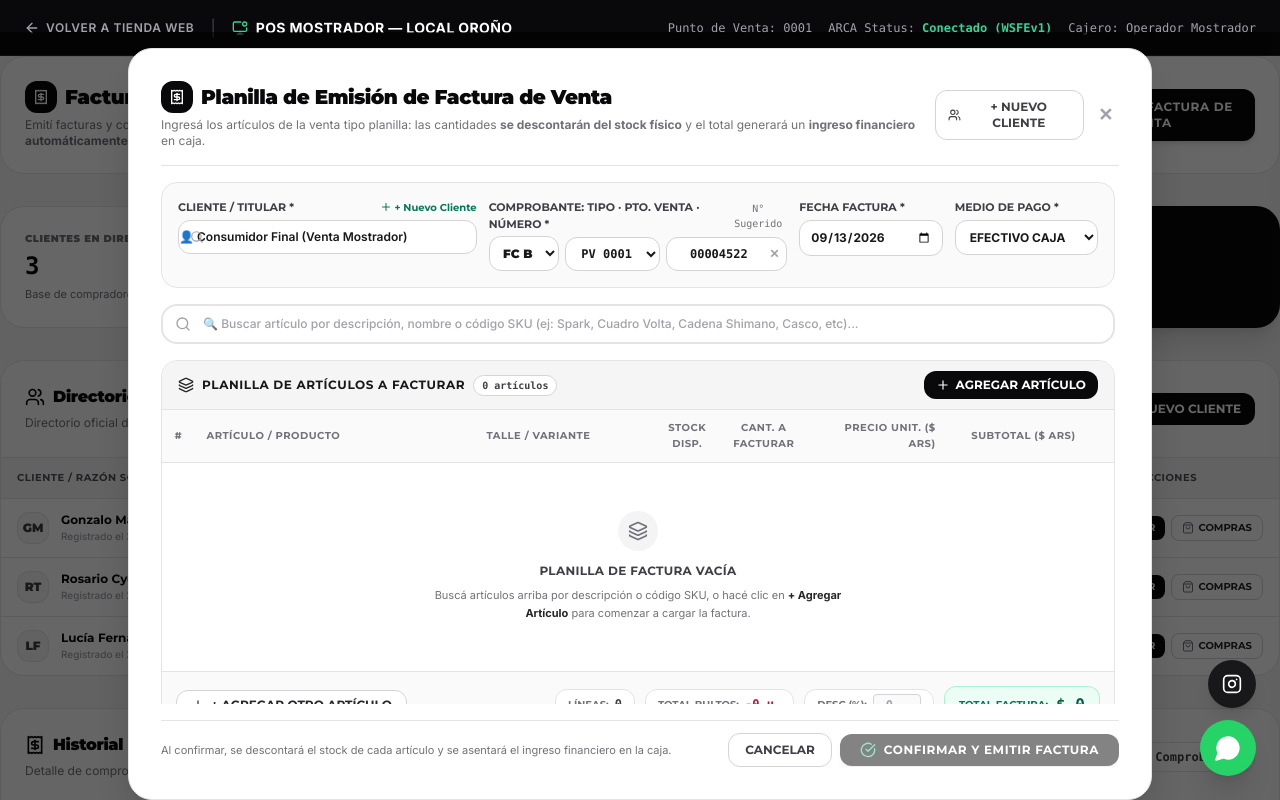
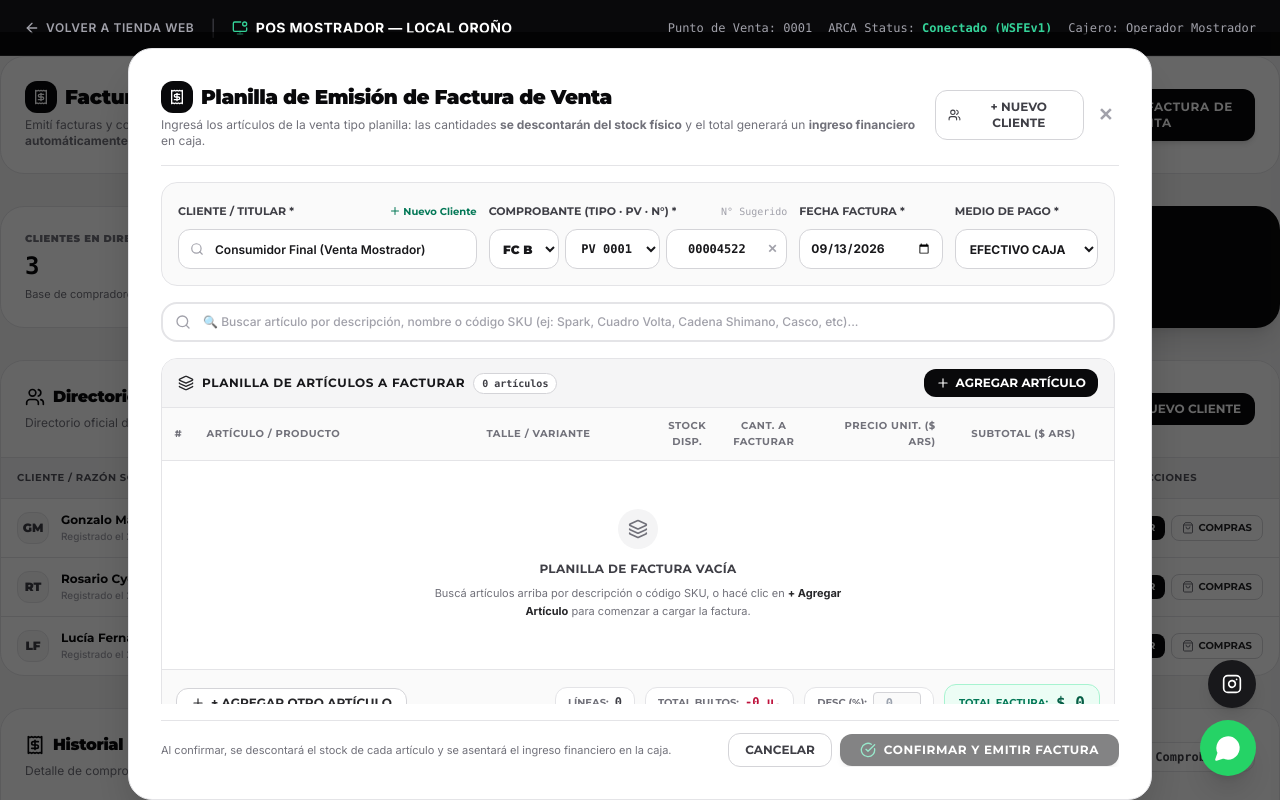
Before and after one commit to lgarcia28/orono-bike, a Next.js app: page /pos in a window 1280 px wide. Both pictures are taken after a click on the button "REGISTRAR FACTURA DE VENTA". Shown: the top 800 px of the page. Built offline with nearby package versions, Linux system fonts and the light colour scheme.

Commit message:
fix: alinear y corregir superposicion en cabecera de facturacion

```diff
--- a/app/components/pos/PointOfSaleInterface.tsx
+++ b/app/components/pos/PointOfSaleInterface.tsx
@@ -1321,11 +1321,11 @@ export function PointOfSaleInterface() {
             <form onSubmit={handleSaveInvoice} className="flex flex-col flex-1 overflow-hidden pt-4 gap-4">
               <div className="overflow-y-auto pr-1 space-y-4 flex-1">
                 {/* Cabecera de la Factura: Cliente, Comprobante dividido, Fecha y Medio de Pago */}
-                <div className="p-4 bg-zinc-50 border border-zinc-200 rounded-2xl grid grid-cols-1 sm:grid-cols-2 lg:grid-cols-12 gap-3">
-                  {/* 1. Cliente / Titular con Buscador Predictivo por Nombre, Apellido o DNI/CUIT */}
+                <div className="p-4 bg-zinc-50 border border-zinc-200 rounded-2xl grid grid-cols-1 sm:grid-cols-2 lg:grid-cols-12 gap-3 items-start">
+                  {/* 1. Cliente / Titular (4 cols) */}
                   <div className="lg:col-span-4 relative" ref={customerDropdownRef}>
-                    <div className="flex items-center justify-between mb-1">
-                      <label className="block text-[11px] font-heading font-bold uppercase text-zinc-700">
+                    <div className="h-6 flex items-center justify-between mb-1.5">
+                      <label className="block text-[11px] font-heading font-bold uppercase text-zinc-700 truncate">
                         Cliente / Titular *
                       </label>
                       <button
@@ -1337,10 +1337,10 @@ export function PointOfSaleInterface() {
                           }));
                           setShowAddCustomerModal(true);
                         }}
-                        className="text-[10px] font-heading font-bold text-emerald-700 hover:text-emerald-800 hover:underline flex items-center gap-0.5"
+                        className="text-[10px] font-heading font-bold text-emerald-700 hover:text-emerald-800 hover:underline flex items-center gap-0.5 shrink-0 ml-1"
                         title="Registrar nuevo cliente en el directorio"
                       >
-                        <Plus className="w-3 h-3" /> + Nuevo Cliente
+                        <Plus className="w-3 h-3" /> Nuevo Cliente
                       </button>
                     </div>
 
@@ -1348,12 +1348,12 @@ export function PointOfSaleInterface() {
                       <Search className="w-3.5 h-3.5 absolute left-3 text-zinc-400 pointer-events-none" />
                       <input
                         type="text"
-                        placeholder="🔍 Buscar por nombre, apellido o DNI..."
+                        placeholder="Buscar por nombre, apellido o DNI..."
                         value={
                           isCustomerDropdownOpen
                             ? customerComboboxQuery
                             : invoiceForm.customerId === 'CONSUMIDOR_FINAL'
-                            ? '👤 Consumidor Final (Venta Mostrador)'
+                            ? 'Consumidor Final (Venta Mostrador)'
                             : (() => {
                                 const found = customers.find((c) => c.id === invoiceForm.customerId);
                                 return found
@@ -1374,7 +1374,7 @@ export function PointOfSaleInterface() {
                           setCustomerComboboxQuery(e.target.value);
                           setIsCustomerDropdownOpen(true);
                         }}
-                        className="w-full pl-8.5 pr-8 py-2 bg-white border border-zinc-300 rounded-xl text-xs font-semibold text-zinc-900 focus:outline-none focus:ring-1 focus:ring-zinc-950 truncate"
+                        className="w-full h-10 pl-9 pr-8 bg-white border border-zinc-300 rounded-xl text-xs font-semibold text-zinc-900 focus:outline-none focus:ring-1 focus:ring-zinc-950 truncate"
                       />
                       {(invoiceForm.customerId !== 'CONSUMIDOR_FINAL' || customerComboboxQuery) && (
                         <button
@@ -1490,11 +1490,11 @@ export function PointOfSaleInterface() {
                     )}
                   </div>
 
-                  {/* 2. Factura Dividida: Tipo, Punto de Venta (Botones 1 y 2) y Número editable */}
+                  {/* 2. Comprobante: Tipo · Pto. Venta · Número (4 cols) */}
                   <div className="lg:col-span-4">
-                    <div className="flex items-center justify-between mb-1">
-                      <label className="block text-[11px] font-heading font-bold uppercase text-zinc-700">
-                        Comprobante: Tipo · Pto. Venta · Número *
+                    <div className="h-6 flex items-center justify-between mb-1.5">
+                      <label className="block text-[11px] font-heading font-bold uppercase text-zinc-700 truncate">
+                        Comprobante (Tipo · PV · N°) *
                       </label>
                       <button
                         type="button"
@@ -1506,7 +1506,7 @@ export function PointOfSaleInterface() {
                             invoiceNumber: `${prev.invoiceType}-${prev.invoicePos}-${suggested}`,
                           }));
                         }}
-                        className="text-[10px] font-mono text-zinc-500 hover:text-zinc-900 transition-colors"
+                        className="text-[10px] font-mono text-zinc-400 hover:text-zinc-800 transition-colors shrink-0 ml-1"
                         title="Restaurar número correlativo sugerido automáticamente"
                       >
                         N° Sugerido
@@ -1529,7 +1529,7 @@ export function PointOfSaleInterface() {
                               invoiceNumber: `${t}-${pos}-${nextNum}`,
                             });
                           }}
-                          className="w-full px-2 py-2 bg-white border border-zinc-300 rounded-xl text-xs font-heading font-black text-center text-zinc-900 focus:outline-none focus:ring-1 focus:ring-zinc-950"
+                          className="w-full h-10 px-1 bg-white border border-zinc-300 rounded-xl text-xs font-heading font-black text-center text-zinc-900 focus:outline-none focus:ring-1 focus:ring-zinc-950"
                         >
                           <option value="B">FC B</option>
                           <option value="A">FC A</option>
@@ -1543,7 +1543,7 @@ export function PointOfSaleInterface() {
                         <select
                           value={invoiceForm.invoicePos}
                           onChange={(e) => handleSelectPos(e.target.value)}
-                          className="w-full px-2 py-2 bg-white border border-zinc-300 rounded-xl text-xs font-mono font-black text-center text-zinc-900 focus:outline-none focus:ring-1 focus:ring-zinc-950"
+                          className="w-full h-10 px-1 bg-white border border-zinc-300 rounded-xl text-xs font-mono font-black text-center text-zinc-900 focus:outline-none focus:ring-1 focus:ring-zinc-950"
                         >
                           <option value="0001">PV 0001</option>
                           <option value="0002">PV 0002</option>
@@ -1553,8 +1553,8 @@ export function PointOfSaleInterface() {
                         </select>
                       </div>
 
-                      {/* Número de Factura: Auto-selección al hacer clic y botón ✕ para borrar directo */}
-                      <div className="col-span-5 relative flex items-center">
+                      {/* Número de Factura */}
+                      <div className="col-span-5 relative flex items-center h-10">
                         <input
                           type="text"
                           maxLength={8}
@@ -1581,7 +1581,7 @@ export function PointOfSaleInterface() {
                               invoiceNumber: `${invoiceForm.invoiceType}-${pos}-${padded}`,
                             });
                           }}
-                          className="w-full pl-2 pr-6 py-2 bg-white border border-zinc-300 rounded-xl text-xs font-mono font-black text-center text-zinc-900 focus:outline-none focus:ring-1 focus:ring-zinc-950"
+                          className="w-full h-10 pl-2 pr-7 bg-white border border-zinc-300 rounded-xl text-xs font-mono font-black text-center text-zinc-900 focus:outline-none focus:ring-1 focus:ring-zinc-950"
                           title="Número de comprobante: hacé clic para reemplazarlo directamente o borralo con ✕"
                         />
                         {invoiceForm.invoiceNum && (
@@ -1593,7 +1593,7 @@ export function PointOfSaleInterface() {
                                 invoiceNum: '',
                               });
                             }}
-                            className="absolute right-1.5 text-zinc-400 hover:text-zinc-700 p-0.5 rounded-full hover:bg-zinc-100 text-xs font-bold"
+                            className="absolute right-2 text-zinc-400 hover:text-zinc-700 p-0.5 rounded-full hover:bg-zinc-100 text-xs font-bold"
                             title="Borrar para escribir un número nuevo"
                           >
                             ✕
@@ -1605,27 +1605,31 @@ export function PointOfSaleInterface() {
 
                   {/* 3. Fecha Factura (2 cols) */}
                   <div className="lg:col-span-2">
-                    <label className="block text-[11px] font-heading font-bold uppercase text-zinc-700 mb-1">
-                      Fecha Factura *
-                    </label>
+                    <div className="h-6 flex items-center mb-1.5">
+                      <label className="block text-[11px] font-heading font-bold uppercase text-zinc-700 truncate">
+                        Fecha Factura *
+                      </label>
+                    </div>
                     <input
                       type="date"
                       required
                       value={invoiceForm.date}
                       onChange={(e) => setInvoiceForm({ ...invoiceForm, date: e.target.value })}
-                      className="w-full px-2.5 py-2 bg-white border border-zinc-300 rounded-xl text-xs font-bold focus:outline-none focus:ring-1 focus:ring-zinc-950"
+                      className="w-full h-10 px-2.5 bg-white border border-zinc-300 rounded-xl text-xs font-bold text-zinc-900 focus:outline-none focus:ring-1 focus:ring-zinc-950"
                     />
                   </div>
 
                   {/* 4. Medio de Pago (2 cols) */}
                   <div className="lg:col-span-2">
-                    <label className="block text-[11px] font-heading font-bold uppercase text-zinc-700 mb-1">
-                      Medio de Pago *
-                    </label>
+                    <div className="h-6 flex items-center mb-1.5">
+                      <label className="block text-[11px] font-heading font-bold uppercase text-zinc-700 truncate">
+                        Medio de Pago *
+                      </label>
+                    </div>
                     <select
                       value={invoiceForm.paymentMethod}
                       onChange={(e) => setInvoiceForm({ ...invoiceForm, paymentMethod: e.target.value as any })}
-                      className="w-full px-2.5 py-2 bg-white border border-zinc-300 rounded-xl text-xs font-bold uppercase focus:outline-none focus:ring-1 focus:ring-zinc-950"
+                      className="w-full h-10 px-2.5 bg-white border border-zinc-300 rounded-xl text-xs font-bold uppercase text-zinc-900 focus:outline-none focus:ring-1 focus:ring-zinc-950"
                     >
                       <option value="Efectivo">Efectivo Caja</option>
                       <option value="Transferencia">Transferencia</option>
```
